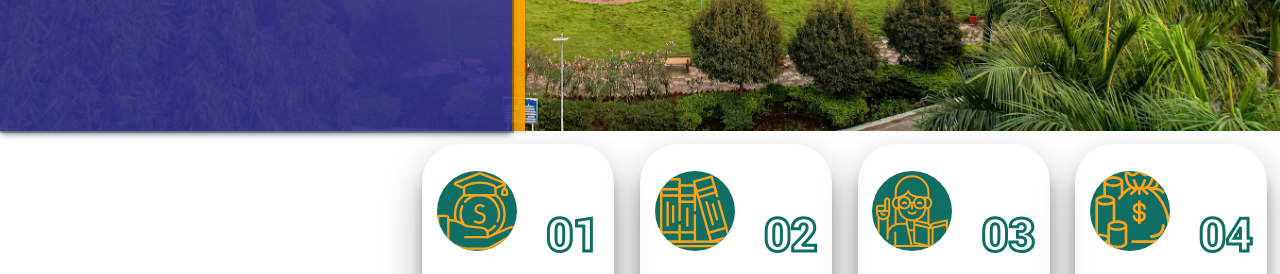
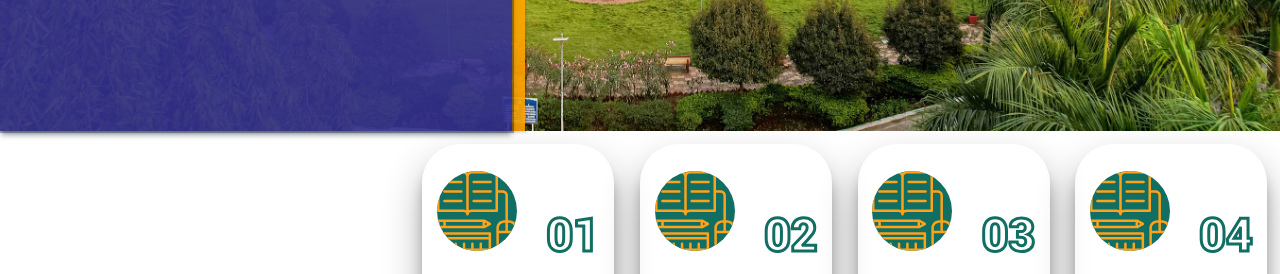
Before and after one commit to abhishek972986/wesbiterepo, a plain HTML site: page index.html in a window 1280 px wide. Shown: the part 653-927 px from the top of the page. Drawn offline with nearby package versions, Linux system fonts and the light colour scheme; a web font is replaced by a local one.

Commit message:
Update index.html

```diff
--- a/index.html
+++ b/index.html
@@ -71,7 +71,7 @@
         <div class="feature">
             <div class="feature-cards">
                 <div class="feature-card">
-                    <div class="feature-card-icon"><img src="/images/scholarship.svg" width="80px" > <span>01</span></div>
+                    <div class="feature-card-icon"><img src="/images/course-material.svg" width="80px" > <span>01</span></div>
                     <div class="feature-card-title">Scholarship</div>
                     <div class="feature-card-content">It is a long established fact that a reader will be distracted.
 
@@ -79,7 +79,7 @@
             </div>
         </div>
         <div class="feature-card">
-            <div class="feature-card-icon"><img src="/images/library.svg" width="80px"> <span>02</span></div>
+            <div class="feature-card-icon"><img src="/images/course-material.svg" width="80px"> <span>02</span></div>
             <div class="feature-card-title">Library</div>
             <div class="feature-card-content">It is a long established fact that a reader will be distracted.
 
@@ -87,7 +87,7 @@
     </div>
 </div>
 <div class="feature-card">
-    <div class="feature-card-icon"><img src="/images/teacher.svg" width="80px"> <span>03</span></div>
+    <div class="feature-card-icon"><img src="/images/course-material.svg" width="80px"> <span>03</span></div>
     <div class="feature-card-title">Skilled Lectures</div>
     <div class="feature-card-content">It is a long established fact that a reader will be distracted.
 
@@ -95,7 +95,7 @@
 </div>
 </div>
 <div class="feature-card">
-    <div class="feature-card-icon"><img src="/images/money.svg" width="80px"> <span>04</span></div>
+    <div class="feature-card-icon"><img src="/images/course-material.svg" width="80px"> <span>04</span></div>
     <div class="feature-card-title">Affordable Price</div>
     <div class="feature-card-content">It is a long established fact that a reader will be distracted.
 
```
